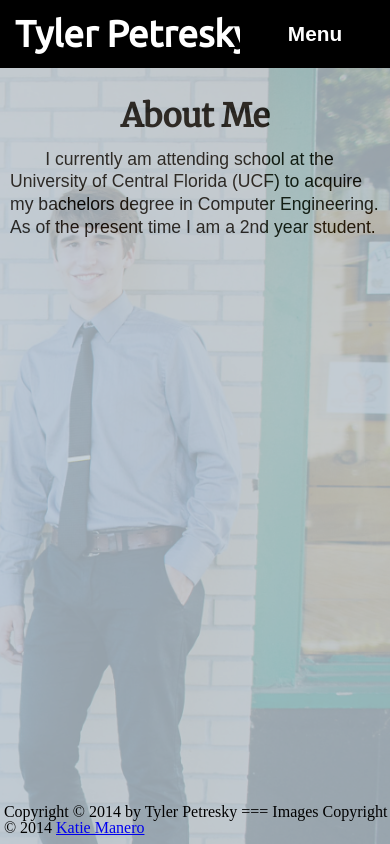
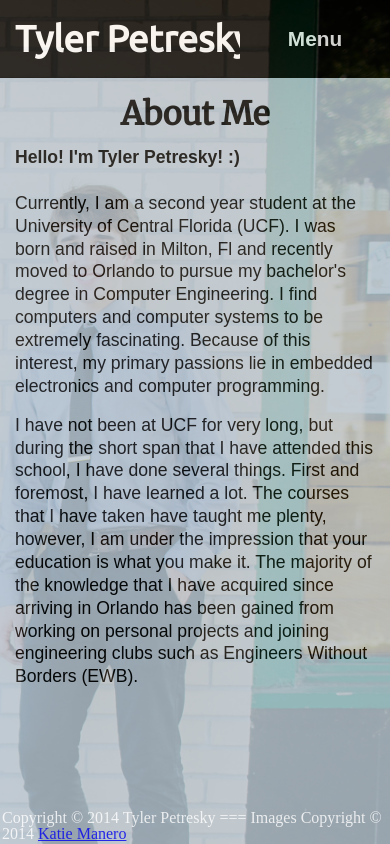
Before and after one commit to Tresky/tyler_petresky, a PHP site: page /pages/about in a window 390 px wide. Run offline with PHP 8.4, Linux system fonts and the light colour scheme; some web fonts are replaced.

Commit message:
Added content and formatting

```diff
--- a/assets/css/styles.css
+++ b/assets/css/styles.css
@@ -8,8 +8,8 @@ html {
 	min-width:					100%;
 	min-height:					100%;
 	background:					#000;
-	background:					url("../images/background-crop-009.jpg") no-repeat center center fixed;
-	background-position: 		right top;
+	background:					url("../images/background/background-crop-009.jpg") no-repeat center center fixed;
+	background-position: 		right;
 	background-size:			cover;
 }
 
@@ -26,6 +26,10 @@ p {
 	text-indent:				2em;
 }
 
+ul {
+	list-style: 				none;
+}
+
 
 
 /*******************************************************************************
@@ -37,12 +41,13 @@ p {
 nav {
 	min-width:					100%;
 	width:						100%;
-	height:						8%;
+	height:						78px;
+	opacity:					0.8;
 	background:					#000;
 }
 
 h1.nav {
-	width:						245px;
+	width:						258px;
 	min-width:					245px;
 	height:						100%;
 	float:						left;
@@ -148,10 +153,10 @@ ul.nav li a:hover {
 	}
 
 	label {
-		height:					8%;
+		height:					78px;
 		top:					0;
 		right:					0;
-		z-index:				2;
+		z-index:				3;
     	background: 			#000;
     	color: 					#fff;
     	font-family:			'Droid Sans', sans-serif;
@@ -176,9 +181,9 @@ ul.nav li a:hover {
 		height:					1em;
 		float:					right;
 		position:				absolute;
-		top:					-40%;
+		top:					-50%;
 		right:					0;
-		z-index:				1;
+		z-index:				2;
 		transition:				all ease-in-out 0.4s;
 		-webkit-transition		all ease-in-out 0.4s;
 		-moz-transition			all ease-in-out 0.4s;
@@ -193,7 +198,7 @@ ul.nav li a:hover {
 	}
 
 	input[type=checkbox]:checked ~ ul.nav {
-    	top:					8%;
+    	top:					78px;
     	transition:				all ease-in-out 0.4s;
 		-webkit-transition		all ease-in-out 0.4s;
 		-moz-transition			all ease-in-out 0.4s;
@@ -220,7 +225,7 @@ ul.nav li a:hover {
 div.info-box {
 	width:					36%;
 	position:				absolute;
-	top:					8%;
+	top:					78px;
 	bottom:					0;
 	left:					5%;
 	background:				#b9c7d4;
@@ -229,13 +234,13 @@ div.info-box {
 	border-style:			solid;
 	border-width: 			0 3px 0 3px;
 	border-color: 			#000;
-	}
+}
 
 h2.info-box {
-	width:						100%;
-	font-family: 				'Merriweather', serif;
-	font-size:					2.0em;
-	text-align: 				center;
+	width:					100%;
+	font-family: 			'Merriweather', serif;
+	font-size:				2.0em;
+	text-align: 			center;
 }
 
 .info-box p {
@@ -244,8 +249,19 @@ h2.info-box {
 	line-height:			1.3em;
 }
 
-#contact-box p {
+#contact-box p, #about-box p {
 	text-indent: 			0
+}
+
+ul.projects img, ul.research img {
+	display:				block;
+	margin:					10px auto 20px auto;
+}
+
+.projects h3, .research h3 {
+	margin-bottom:				5px;
+	font-family: 			'Merriweather', serif;
+	font-size:				1.25em;
 }
 
 
@@ -257,7 +273,7 @@ h2.info-box {
 @media all and (min-width: 40.1em) and (max-width: 67em)
 {
 	div.info-box {
-		top:				16%;
+		top:				156px;
 		bottom:				0;
 	}
 }
@@ -267,20 +283,14 @@ h2.info-box {
 	div.info-box {
 		width:				initial;
 		height:				initial;
-		top:				8%;
+		top:				78px;
 		left:				0;
 		bottom:				0;
 		right:				0;
-		padding:			0 10px 0 10px;
+		padding:			20px 15px 15px 15px;
 		border-width: 		0;
-		z-index:			0;
+		z-index:			-1;
 	}
-
-	h2.info-box:before {
-		content:			"\a";
-		white-space: 		pre;
-	}
-
 
 }
 
@@ -293,7 +303,11 @@ h2.info-box {
 
 
 footer {
-	position:					absolute;
-	bottom:						1%;
-	left:						1%;
+	position:					fixed;
+	padding:					2px;
+	right:						0px;
+	bottom:						0;
+	color:						#fff;
+	/*background-color: 			#000;*/
+	opacity:					0.8;
 }
--- a/pages/about/index.php
+++ b/pages/about/index.php
@@ -8,10 +8,41 @@ include($_SERVER['DOCUMENT_ROOT'] . '/templates/postheader.php');
 	<h2 class="info-box">About Me</h2>
 	<br>
 	<p>
-	I currently am attending school at the University of Central Florida (UCF)
-	to acquire my bachelors degree in Computer Engineering. As of the present time
-	I am a 2nd year student.
+	<b>Hello! I'm Tyler Petresky! :)</b><br><br>
+
+	Currently, I am a second year student at the University of Central Florida (UCF). I was
+	born and raised in Milton, Fl and recently moved to Orlando to pursue my bachelor's
+	degree in Computer Engineering. I find computers and computer systems to be extremely
+	fascinating. Because of this interest, my primary passions lie in embedded electronics
+	and computer programming.
 	</p>
+	<br>
+	<p>
+	I have not been at UCF for very long, but during the short span that I have attended this
+	school, I have done several things. First and foremost, I have learned a lot. The courses
+	that I have taken have taught me plenty, however, I am under the impression that your
+	education is what you make it. The majority of the knowledge that I have acquired since
+	arriving in Orlando has been gained from working on personal projects and joining engineering
+	clubs such as Engineers Without Borders (EWB).
+	</p>
+	<!--<div id="more-info">
+		<br>
+		<p>
+		During my 8th grade year, a friend of mine came to school with a new skill in mind.
+		He introduced me to a programming language called C++. I thought this was the coolest
+		thing in the world and instantly fell in love with computer programming. Over the next
+		year, we worked together to learn as much as we could about C++ and programming in general.
+		</p>
+		<br>
+		<p>
+		Eventually, I began to do bigger and better projects and changed my college interests from
+		Astronomy to Computer Programming. Not long after that, during my Junior year of high school,
+		I was introduced to someone who did robotics and he brought embedded electronics to my eye.
+		I instantly went out and bought an Arduino hobby board and began to tinker with hooking up
+		LED's, wiring sensors, and eventually designing entire systems. I had decided that my major
+		was to be Computer Engineering.
+		</p>
+	</div>-->
 </div>
 
 <?php
--- a/pages/contact/index.php
+++ b/pages/contact/index.php
@@ -6,9 +6,6 @@ include($_SERVER['DOCUMENT_ROOT'] . '/templates/postheader.php');
 
 <div class="info-box" id="contact-box">
 	<h2 class="info-box">Contact Me</h2>
-	<br>
-	<br>
-	<br>
 	<br>
 	<br>
 	<p>
--- a/templates/footer.php
+++ b/templates/footer.php
@@ -14,7 +14,7 @@
 ?>
 
 		<footer>
-			Copyright &copy; <?= date('Y'); ?> by Tyler Petresky === Images Copyright &copy; <?= date('Y'); ?> <a href="http://ktcrabbphotography.com/">Katie Manero</a>
+			Copyright &copy; <?= date('Y'); ?> Tyler Petresky === Images Copyright &copy; <?= date('Y'); ?> <a href="http://ktcrabbphotography.com/">Katie Manero</a>
 		</footer>
 	</body>
 </html>
```
Also changed, not shown: assets/javascript/helpers.js (+11 -0 lines), pages/projects/index.php (+23 -1 lines), pages/research/index.php (+10 -1 lines), assets/images/background/Headshots-009.jpg (added), assets/images/background/Headshots-015.jpg (added), assets/images/background/background-crop-009.jpg (added), assets/images/limbitless_pictures/limbitless_fam_team_1.jpg (added), assets/images/limbitless_pictures/limbitless_team_1.jpg (added), 1 other file.
